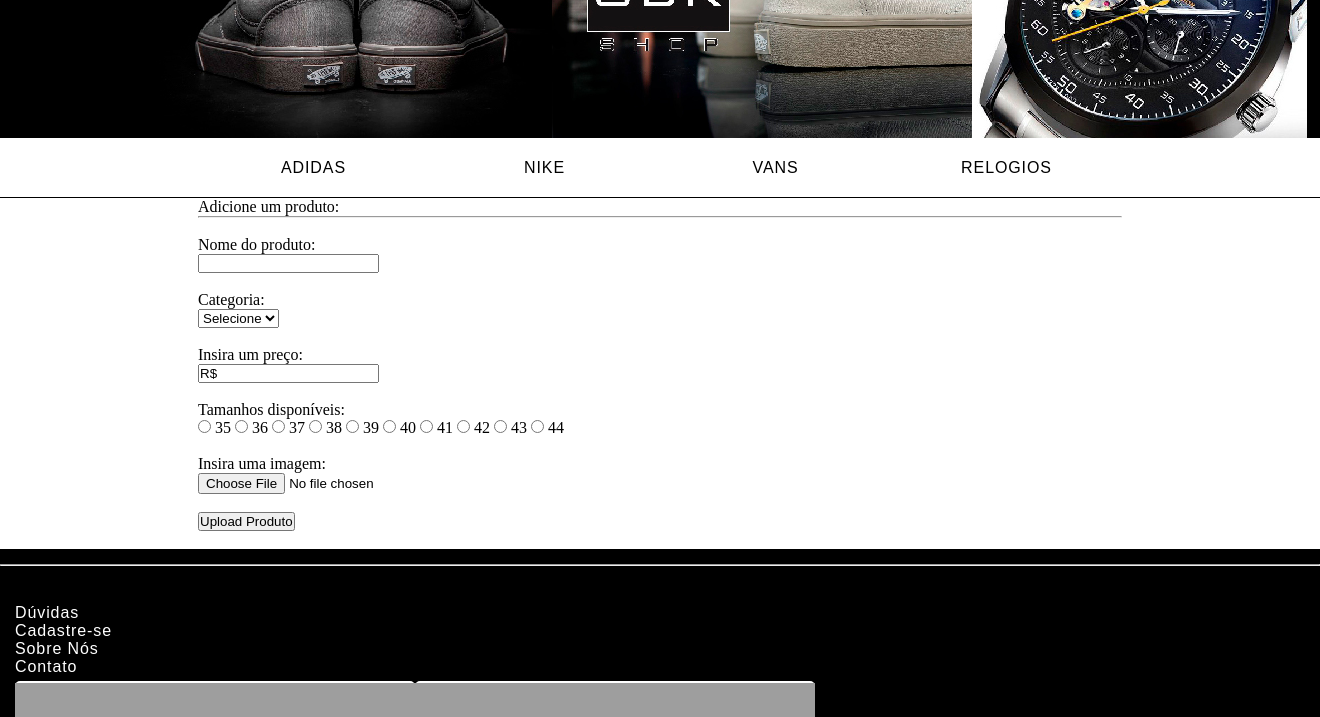
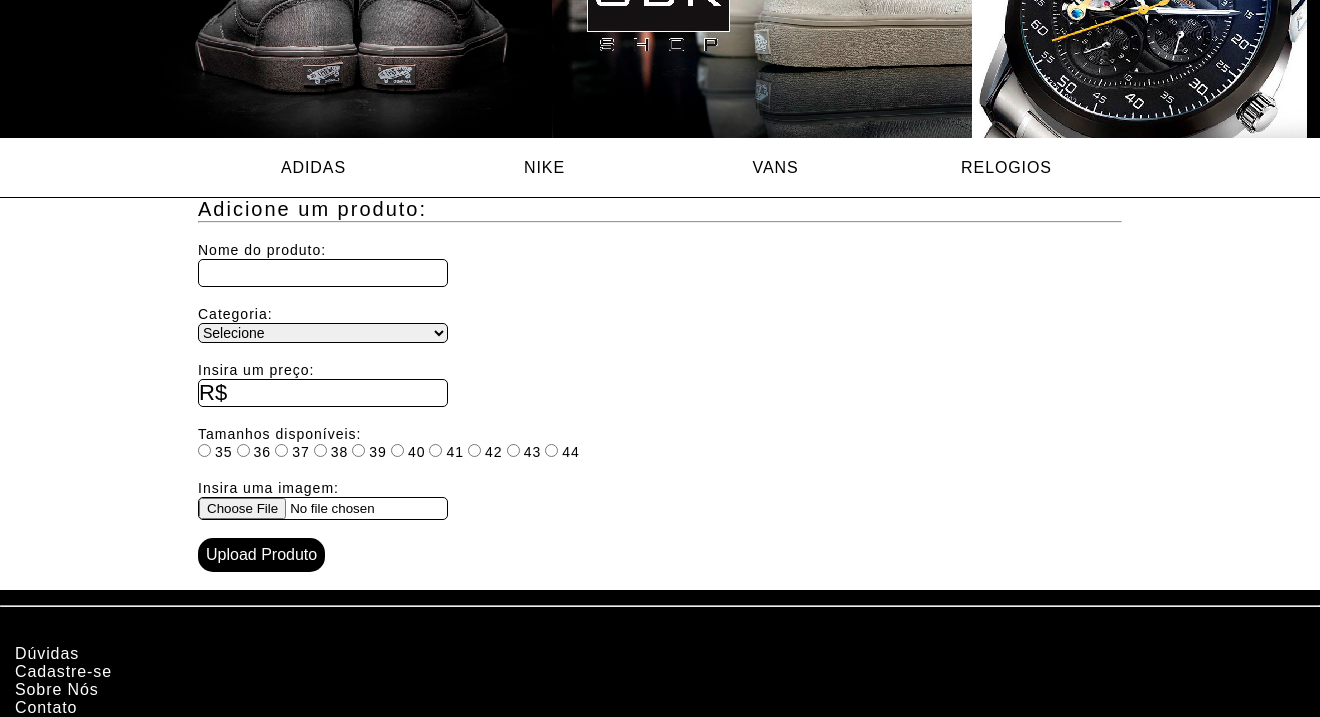
Before and after one commit to leobsilva/GBR-shop, a PHP site: page /cadastroProduto.html in a window 1320 px wide. Shown: the part 383-1100 px from the top of the page. Run offline with PHP 8.4, Linux system fonts and the light colour scheme; grey boxes are pictures that could not be loaded.

Commit message:
Add files via upload

```diff
--- a/estilo.css
+++ b/estilo.css
@@ -233,7 +233,7 @@
   font-size: 16px;
   font-family: sans-serif;
 }
-#form-cadastro input[type=passowrd]{
+#form-cadastro input[type=password]{
   border-radius: 15px;
   padding: 8px;
   border: none;
@@ -464,3 +464,41 @@
   font-size: 20px;
   font-style: oblique;
 }
+
+.form-cadastroProduto p{
+  font-family: sans-serif;
+  letter-spacing: 2px;
+  font-size: 20px;
+}
+.form-cadastroProduto label{
+  font-family: sans-serif;
+  letter-spacing: 1px;
+  font-size: 14px;
+}
+.form-cadastroProduto input[type=text]{
+  font-size: 22px;
+  border-radius: 5px;
+  border: 1px solid black;
+  width: 250px;
+}
+.form-cadastroProduto input[type=file]{
+  border-radius: 5px;
+  border: .5px solid black;
+  width: 250px;
+}
+.form-cadastroProduto input[type=submit]{
+  background-color: black;
+  color: white;
+  cursor: pointer;
+  border-radius: 15px;
+  padding: 8px;
+  border: none;
+  font-size: 16px;
+  font-family: sans-serif;
+}
+.form-cadastroProduto select{
+  border-radius: 5px;
+  border: .5px solid black;
+  width: 250px;
+  font-size: 14px;
+}
```
